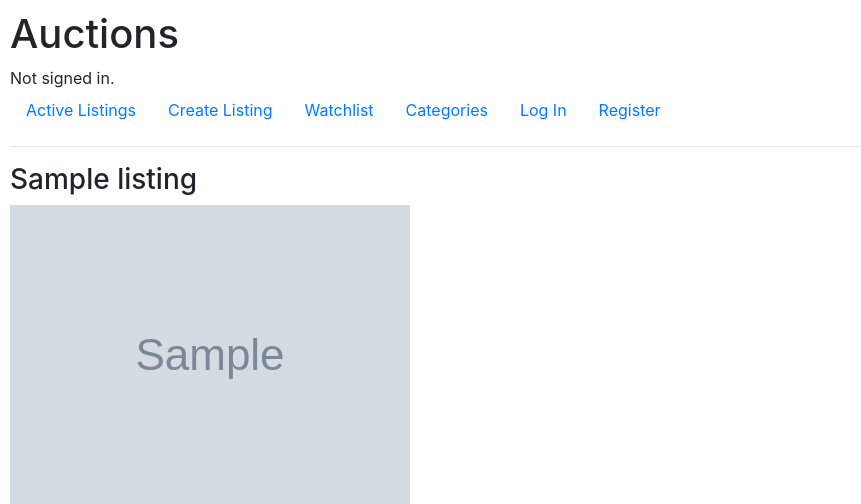
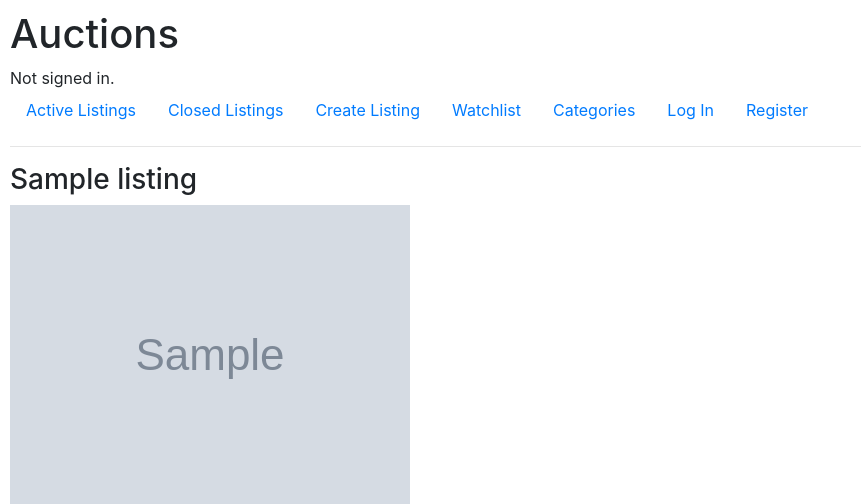
Before and after one commit to zeyuanzhao/cs50w, a Django app: page /listing/1 in a window 1280 px wide. Shown: the top 504 px of the page, without its empty margins (0-861 px from the left). Run offline with Django 3.2, Linux system fonts and the light colour scheme; tables that the repository leaves empty hold one stand-in row (values such as "Sample post"); grey boxes marked "Sample" are stand-in pictures; parts of the project's set-up code (start-up, migrations or seed data) failed here and were passed over; some libraries are stand-ins or nearby versions.

Commit message:
closed listings page

```diff
--- a/project2/auctions/templates/auctions/layout.html
+++ b/project2/auctions/templates/auctions/layout.html
@@ -19,6 +19,9 @@
         <ul class="nav">
             <li class="nav-item">
                 <a class="nav-link" href="{% url 'index' %}">Active Listings</a>
+            </li>
+            <li class="nav-item">
+                <a class="nav-link" href="{% url 'closedlistings' %}">Closed Listings</a>
             </li>
             <li class="nav-item">
                 <a class="nav-link" href="{% url 'create' %}">Create Listing</a>
--- a/project2/auctions/templates/auctions/listing.html
+++ b/project2/auctions/templates/auctions/listing.html
@@ -7,11 +7,21 @@
     {% endif %}
     <p>{{ listing.description }}</p>
     {% if listing.ended %}
-        <h4>Winner: {{ listing.get_highest_bidder }}</h4>
+        {% if listing.get_highest_bidder %}
+            <h4>Winner: {{ listing.get_highest_bidder }}</h4>
+        {% else %}
+            <h4>No one has won the auction</h4>
+        {% endif %}
     {% endif %}
     <h4>Current Bid: </h4><p>{{ listing.get_highest_bid }}</p>
     <h4>Category: {{ listing.category }}</h4>
     {% if user.is_authenticated %}
+        {% if owner %}
+            <form action="{% url "listingend" listing.id %}" method="post">
+                {% csrf_token %}
+                <input type="submit" value="End Auction" class="form-group btn btn-primary">
+            </form>
+        {% endif %}
         <form action="{% url "watchlistadd" listing.id %}" method="post">
             {% csrf_token %}
             {% if watchlist %}
--- a/project2/auctions/urls.py
+++ b/project2/auctions/urls.py
@@ -15,5 +15,6 @@ urlpatterns = [
     path("listing/<str:id>", views.listing, name="listing"),
     path("listing/<str:id>/bid", views.bid, name="bid"),
     path("listing/<str:id>/comment", views.comment, name="comment"),
-    path("listing/<str:id>/end", views.listing_end, name="listingend")
+    path("listing/<str:id>/end", views.listing_end, name="listingend"),
+    path("closedlistings", views.closed_listings, name="closedlistings")
 ]
--- a/project2/auctions/views.py
+++ b/project2/auctions/views.py
@@ -19,7 +19,7 @@ def error(request, message):
 
 def index(request):
     return render(request, "auctions/index.html", {
-        "listings": Listing.objects.all()
+        "listings": Listing.objects.filter(ended=False)
     })
 
 
@@ -127,7 +127,7 @@ def watchlist_add(request, id):
                 watchlist.remove(Listing.objects.get(id=id))
             else:
                 watchlist.add(Listing.objects.get(id=id))
-        except ObjectDoesNotExist:
+        except (ObjectDoesNotExist, ValueError):
             return error(request, "Failed to add/remove from watchlist; listing does not exist")
         return redirect("/listing/" + id)
     else:
@@ -182,19 +182,23 @@ class CreateBid(ModelForm):
             self.fields[field].label = ""
 
 def listing(request, id):
-    in_watchlist = False
-    if request.user.is_authenticated:
-        in_watchlist = request.user.watchlist.watchlist.filter(id=id).exists()
     try:
+        in_watchlist = False
+        owner = False
+        if request.user.is_authenticated:
+            in_watchlist = request.user.watchlist.watchlist.filter(id=id).exists()
+        if request.user.id == Listing.objects.get(id=id).user.id and not Listing.objects.get(id=id).ended:
+            owner = True
         return render(request, "auctions/listing.html", {
             "listing": Listing.objects.get(id=id),
             "commentform": CreateComment,
             "biderror": "",
             "bidform": CreateBid,
             "comments": Comment.objects.filter(listing=Listing.objects.get(id=id)),
-            "watchlist": in_watchlist
+            "watchlist": in_watchlist,
+            "owner": owner
         })
-    except ObjectDoesNotExist:
+    except (ObjectDoesNotExist, ValueError):
         return error(request, "Listing does not exist")
 
 @login_required
@@ -217,7 +221,7 @@ def bid(request, id):
             bid.listing = Listing.objects.get(id=id)
             bid.save()
             return redirect("/listing/" + id)
-        except ObjectDoesNotExist:
+        except (ObjectDoesNotExist, ValueError):
             return error(request, "Cannot save bid; listing does not exist")
     else:
         return redirect("/listing/" + id)
@@ -234,7 +238,7 @@ def comment(request, id):
             comment.listing = Listing.objects.get(id=id)
             comment.save()
             return redirect("/listing/" + id)
-        except ObjectDoesNotExist:
+        except (ObjectDoesNotExist, ValueError):
             return error(request, "Cannot save comment; listing does not exist")
     else:
         return redirect("/listing/" + id)
@@ -248,7 +252,12 @@ def listing_end(request, id):
                 listing.ended = True
                 listing.save()
             return redirect("/listing/" + id)
-        except ObjectDoesNotExist:
+        except (ObjectDoesNotExist, ValueError):
             return error(request, "Cannot end auction; listing does not exist")
     else:
         return redirect("/listing/" + id)
+
+def closed_listings(request):
+    return render(request, "auctions/index.html", {
+        "listings": Listing.objects.filter(ended=True)
+    })
```
